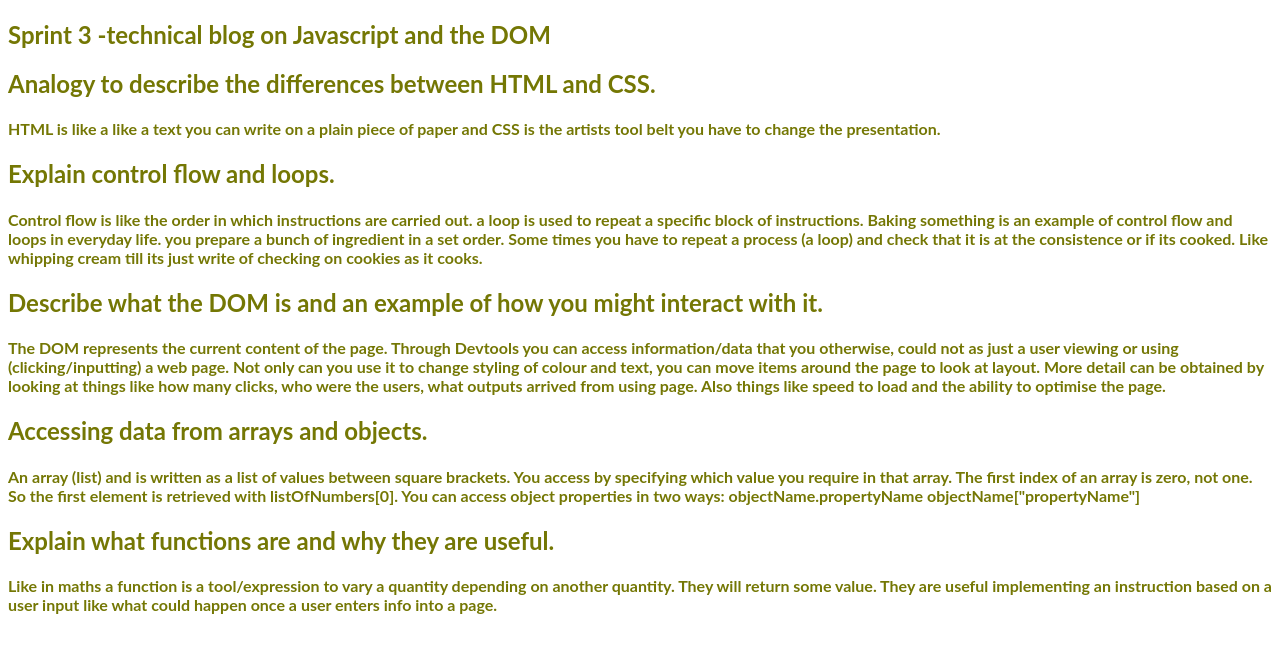
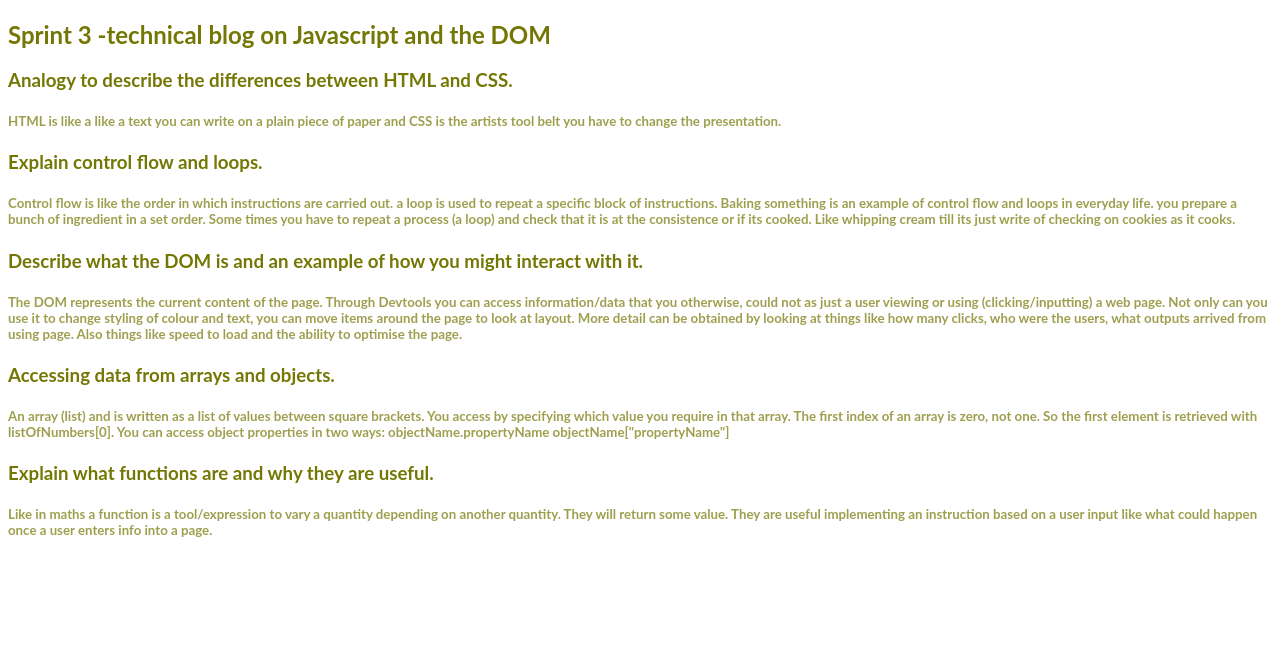
Before and after one commit to struanw/struan.github.io, a plain HTML site: page blog/sprint3-technical.html in a window 1280 px wide. Drawn offline with Linux system fonts and the light colour scheme.

```diff
--- a/blog/sprint3_technical.html
+++ b/blog/sprint3-technical.html
@@ -11,36 +11,36 @@
         <h2> Sprint 3 -technical blog on Javascript and the DOM</h2>
 
 
-<h2>Analogy to describe the differences between HTML and CSS.</h2>
+<h3>Analogy to describe the differences between HTML and CSS.</h3>
 
-   <h4> HTML is like a like a text you can write on a plain piece of paper and CSS is the artists tool belt you have to change the presentation.
-    </h4>
+   <h5> HTML is like a like a text you can write on a plain piece of paper and CSS is the artists tool belt you have to change the presentation.
+    </h5>
 
-<h2>Explain control flow and loops.</h2>
-    <h4>Control flow is like the order in which instructions are carried out. a loop is used to repeat a specific block of instructions. Baking something is an example of control flow and loops in everyday life.
+<h3>Explain control flow and loops.</h3>
+    <h5>Control flow is like the order in which instructions are carried out. a loop is used to repeat a specific block of instructions. Baking something is an example of control flow and loops in everyday life.
         you prepare a bunch of ingredient in a set order. Some times you have to repeat a process (a loop) and check that it is at the consistence or if its cooked. Like whipping cream till its just write of checking on cookies as it cooks.
-         </h4>
+         </h5>
 
-<h2>Describe what the DOM is and an example of how you might interact with it. </h2>
-<h4>
+<h3>Describe what the DOM is and an example of how you might interact with it. </h3>
+<h5>
 The DOM represents the current content of the page. Through Devtools you can access information/data that you otherwise, could not as just a user viewing or using (clicking/inputting) a web page. Not only can you use it to change styling of colour and text, you can move items around the page to look at layout. More detail can be obtained by looking at things like how many clicks, who were the users, what outputs arrived from using page. Also things like speed to load and the ability to optimise the page.
-</h4>
+</h5>
 
-<h2>Accessing data from arrays and objects.</h2>
-<h4>An array (list) and is written as a list of values between square brackets. You access by specifying which value you require in that array.
+<h3>Accessing data from arrays and objects.</h3>
+<h5>An array (list) and is written as a list of values between square brackets. You access by specifying which value you require in that array.
 The first index of an array is zero, not one. So the first element is retrieved with listOfNumbers[0].
 
 
 You can access object properties in two ways:
 objectName.propertyName
 objectName["propertyName"]
-</h4>
+</h5>
 
-<h2>
-    Explain what functions are and why they are useful.</h2>
+<h3>
+    Explain what functions are and why they are useful.</h3>
 
-<h4>Like in maths a function is a tool/expression to vary a quantity depending on another quantity. They will return some value. They are useful implementing an instruction based on a user input like what could happen once a user enters info into a page.
-</h4>
+<h5>Like in maths a function is a tool/expression to vary a quantity depending on another quantity. They will return some value. They are useful implementing an instruction based on a user input like what could happen once a user enters info into a page.
+</h5>
 
 
 
```
Also changed, not shown: index.html (+1 -1 lines).
